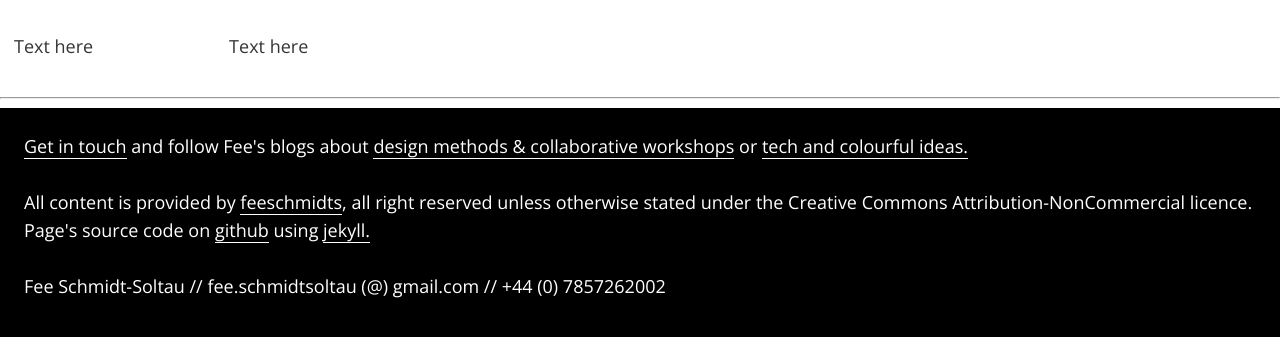
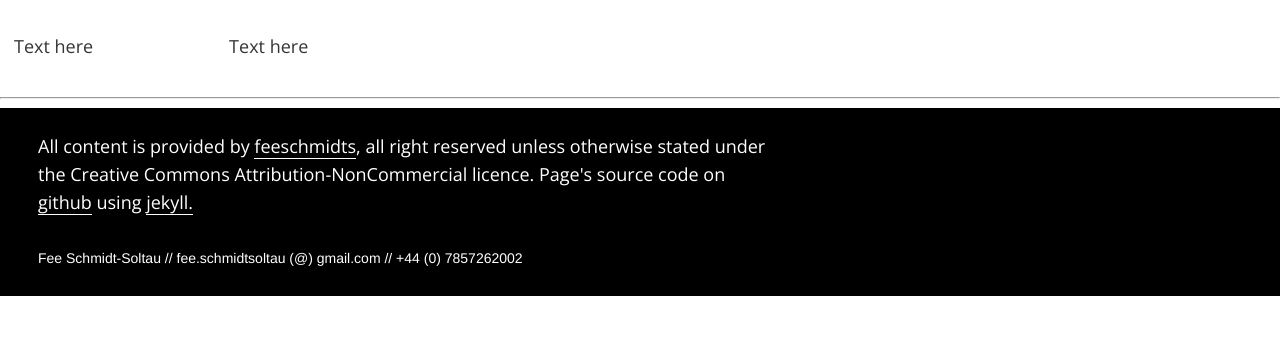
Before and after one commit to feeschmidts/feeschmidts.github.com, a Jekyll site: the page built from websites.html, in a window 1280 px wide, cut to the strip 4058-4395 px from the top of the page. Built offline with Jekyll 4.4.1, drawn with Linux system fonts in a browser that asks for light colours; a style sheet for code colours, icons or effects is not loaded.

Commit message:
Footer tidy

```diff
--- a/_includes/footer.html
+++ b/_includes/footer.html
@@ -1,8 +1,6 @@
 <footer>
   <div class="grid">
-    <p><a href="http://twitter.com/feeschmidts">Get in touch</a> and follow Fee's blogs about <a href="http://designerlymethods.wordpress.com">design methods &amp; collaborative workshops</a> or <a href="http://craftythingsmade.wordpress.com">tech and colourful ideas.</a></p>
-
-  <p class="small">All content is provided by <a href="http://twitter.com/feeschmidts">feeschmidts</a>, all right reserved unless otherwise stated under the Creative Commons Attribution-NonCommercial licence. Page's source code on <a href="https://github.com/feeschmidts">github</a> using <a href="http://jekyllrb.com/">jekyll.</a></p>
-  <p class="small">Fee Schmidt-Soltau // fee.schmidtsoltau (@) gmail.com // +44 (0) 7857262002</p>
+    <p class="span5of8 span4of4">All content is provided by <a href="http://twitter.com/feeschmidts">feeschmidts</a>, all right reserved unless otherwise stated under the Creative Commons Attribution-NonCommercial licence. Page's source code on <a href="https://github.com/feeschmidts">github</a> using <a href="http://jekyllrb.com/">jekyll.</a></p>
+    <small class="span8of8">Fee Schmidt-Soltau // fee.schmidtsoltau (@) gmail.com // +44 (0) 7857262002</small>
   </div>
 </footer>
```
